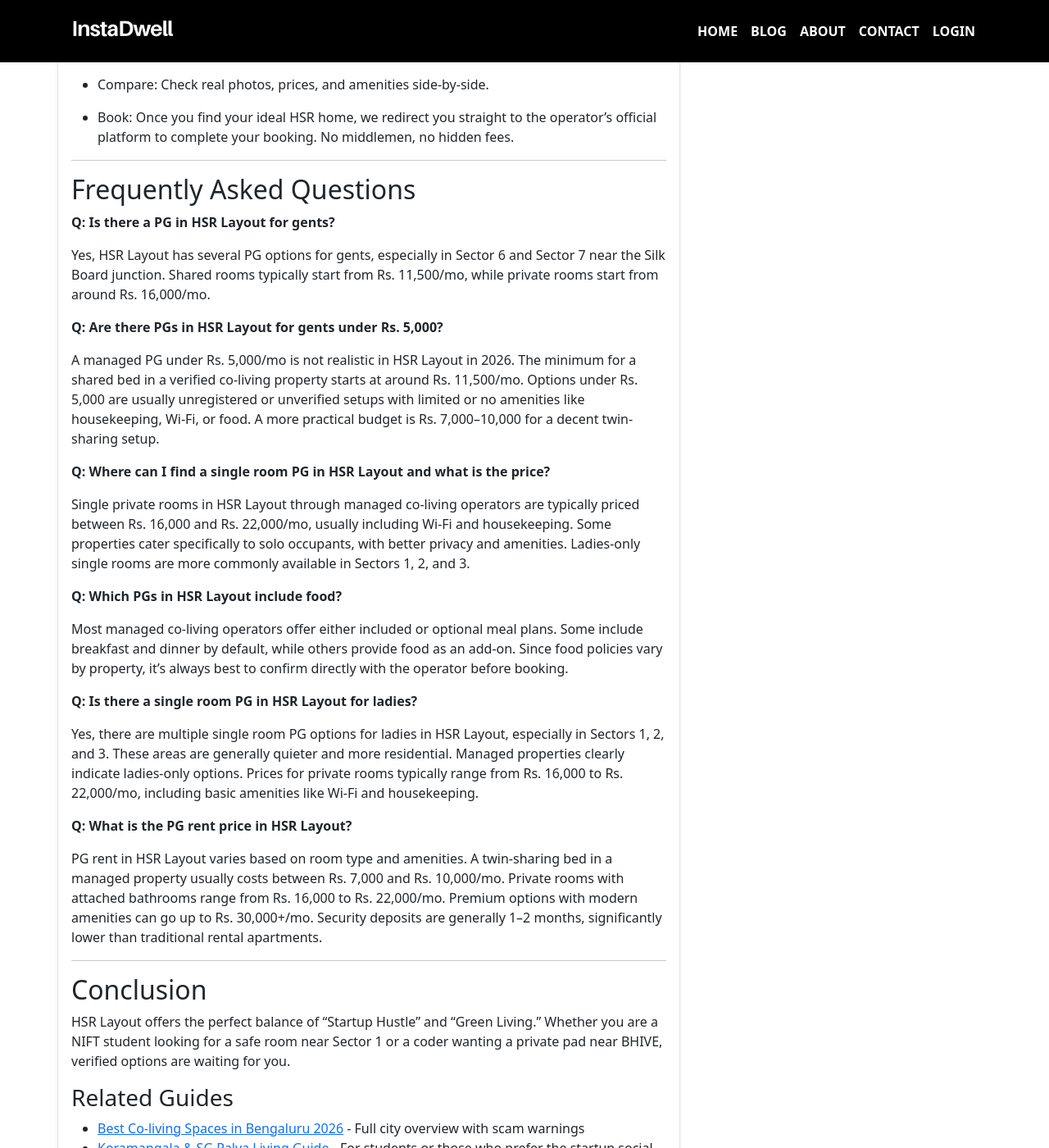
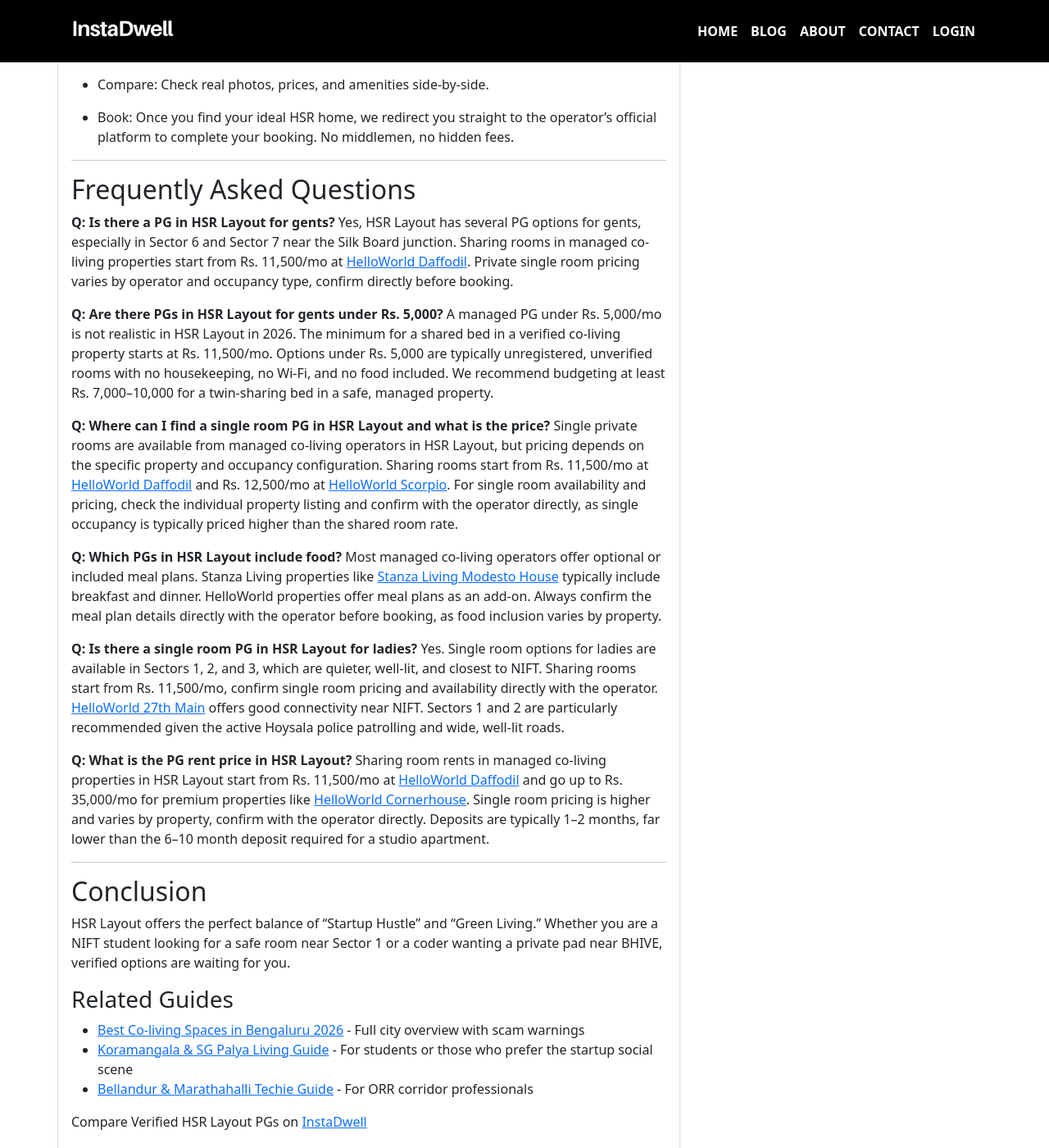
Before and after one commit to instadw/instadwell-blog, a Jekyll site: the page built from _posts/2026-2-01-top-10-co-living-spaces-in-hsr-layout-and-startup-hub-living-guide-2026.md, in a window 1280 px wide and 1400 px high, scrolled down 4503 px. Shown: the whole window at 82% size. Built offline with Jekyll 4.4.1, drawn with Linux system fonts in a browser that asks for light colours.

Commit message:
Update 2026-2-01-top-10-co-living-spaces-in-hsr-layout-and-startup-hub-living-guide-2026.md

```diff
--- a/_posts/2026-2-01-top-10-co-living-spaces-in-hsr-layout-and-startup-hub-living-guide-2026.md
+++ b/_posts/2026-2-01-top-10-co-living-spaces-in-hsr-layout-and-startup-hub-living-guide-2026.md
@@ -12,17 +12,17 @@
 date: 2026-2-01T09:14:00.000+05:30
 faq:
   - question: "Is there a PG in HSR Layout for gents?"
-    answer: "Yes, HSR Layout has several PG options for gents, especially in Sector 6 and Sector 7 near the Silk Board junction. Shared rooms start from Rs. 11,500/mo and private rooms from Rs. 16,000/mo."
+    answer: "Yes, HSR Layout has several PG options for gents, especially in Sector 6 and Sector 7 near the Silk Board junction. Shared rooms in managed co-living properties start from Rs. 11,500/mo. Private single room pricing varies by operator and occupancy type, confirm directly before booking."
   - question: "Are there PGs in HSR Layout for gents under Rs. 5,000?"
     answer: "A managed PG under Rs. 5,000/mo is not realistic in HSR Layout in 2026. The minimum for a shared bed in a verified co-living property starts at Rs. 11,500/mo. Options under Rs. 5,000 are typically unregistered, unverified rooms with no housekeeping, no Wi-Fi, and no food included. We recommend budgeting at least Rs. 7,000–10,000 for a twin-sharing bed in a safe, managed property."
   - question: "Where can I find a single room PG in HSR Layout and what is the price?"
-    answer: "Single private rooms in HSR Layout through managed co-living operators on InstaDwell are priced between Rs. 16,000 and Rs. 22,000/mo, inclusive of Wi-Fi and housekeeping. Properties like HelloWorld Castle Bran and HelloWorld 19th Main are popular picks for solo occupancy. If you need a single room for ladies specifically, Sectors 1, 2, and 3 have the most verified ladies-only single room options, starting from Rs. 16,000/mo."
+    answer: "Single private rooms are available from managed co-living operators in HSR Layout, but pricing depends on the specific property and occupancy configuration. Sharing room prices start from Rs. 11,500/mo. For single room availability and pricing, check the individual property listing and confirm with the operator directly, as single occupancy is typically priced higher than the shared room rate."
   - question: "Which PGs in HSR Layout include food?"
-    answer: "Most managed co-living operators listed on InstaDwell offer optional or included meal plans. Stanza Living properties typically include breakfast and dinner. HelloWorld properties offer meal plans as an add-on. Always confirm the meal plan details directly with the operator before booking, as food inclusion varies by property."
+    answer: "Most managed co-living operators offer optional or included meal plans. Stanza Living properties typically include breakfast and dinner. HelloWorld properties offer meal plans as an add-on. Always confirm the meal plan details directly with the operator before booking, as food inclusion varies by property."
   - question: "Is there a single room PG in HSR Layout for ladies?"
-    answer: "Yes. Single room PG options for ladies in HSR Layout are available in Sectors 1, 2, and 3, which are quieter, well-lit, and closest to NIFT. Managed operators on InstaDwell clearly mark ladies-only properties. Prices for a single private room for ladies range from Rs. 16,000 to Rs. 22,000/mo with Wi-Fi and housekeeping included. Sectors 1 and 2 are particularly recommended given the active Hoysala police patrolling and wide, well-lit roads."
+    answer: "Yes. Single room options for ladies are available in Sectors 1, 2, and 3, which are quieter, well-lit, and closest to NIFT. Managed operators clearly mark ladies-only properties. Sharing rooms start from Rs. 11,500/mo, confirm single room pricing and availability directly with the operator. Sectors 1 and 2 are particularly recommended given the active Hoysala police patrolling and wide, well-lit roads."
   - question: "What is the PG rent price in HSR Layout?"
-    answer: "PG rent in HSR Layout depends on the room type and operator. A twin-sharing bed in a managed co-living property costs Rs. 7,000–10,000/mo. A private room with an attached bathroom runs Rs. 16,000–22,000/mo. Premium private rooms with modern amenities go up to Rs. 35,000/mo. Deposits are typically 1–2 months, which is far lower than the 6–10 month deposit required for a studio apartment."
+    answer: "Sharing room rents in managed co-living properties in HSR Layout start from Rs. 11,500/mo and go up to Rs. 35,000/mo for premium properties. Single room pricing is higher and varies by property, confirm with the operator directly. Deposits are typically 1–2 months, far lower than the 6–10 month deposit required for a studio apartment."
 ---
 
 HSR Layout is Bangalore's startup capital. With wide roads, parks in every sector, and the best cafes like Third Wave and Blue Tokai, it is the most livable neighborhood for techies and founders.
@@ -172,33 +172,22 @@
 ## Frequently Asked Questions
 
 **Q: Is there a PG in HSR Layout for gents?**
-
-Yes, HSR Layout has several PG options for gents, especially in Sector 6 and Sector 7 near the Silk Board junction. Shared rooms typically start from Rs. 11,500/mo, while private rooms start from around Rs. 16,000/mo.
-
+Yes, HSR Layout has several PG options for gents, especially in Sector 6 and Sector 7 near the Silk Board junction. Sharing rooms in managed co-living properties start from Rs. 11,500/mo at [HelloWorld Daffodil](https://instadwell.com/properties/3193-helloworld-daffodil). Private single room pricing varies by operator and occupancy type, confirm directly before booking.
 
 **Q: Are there PGs in HSR Layout for gents under Rs. 5,000?**
-
-A managed PG under Rs. 5,000/mo is not realistic in HSR Layout in 2026. The minimum for a shared bed in a verified co-living property starts at around Rs. 11,500/mo. Options under Rs. 5,000 are usually unregistered or unverified setups with limited or no amenities like housekeeping, Wi-Fi, or food. A more practical budget is Rs. 7,000–10,000 for a decent twin-sharing setup.
-
+A managed PG under Rs. 5,000/mo is not realistic in HSR Layout in 2026. The minimum for a shared bed in a verified co-living property starts at Rs. 11,500/mo. Options under Rs. 5,000 are typically unregistered, unverified rooms with no housekeeping, no Wi-Fi, and no food included. We recommend budgeting at least Rs. 7,000–10,000 for a twin-sharing bed in a safe, managed property.
 
 **Q: Where can I find a single room PG in HSR Layout and what is the price?**
-
-Single private rooms in HSR Layout through managed co-living operators are typically priced between Rs. 16,000 and Rs. 22,000/mo, usually including Wi-Fi and housekeeping. Some properties cater specifically to solo occupants, with better privacy and amenities. Ladies-only single rooms are more commonly available in Sectors 1, 2, and 3.
-
+Single private rooms are available from managed co-living operators in HSR Layout, but pricing depends on the specific property and occupancy configuration. Sharing rooms start from Rs. 11,500/mo at [HelloWorld Daffodil](https://instadwell.com/properties/3193-helloworld-daffodil) and Rs. 12,500/mo at [HelloWorld Scorpio](https://instadwell.com/properties/3190-helloworld-scorpio). For single room availability and pricing, check the individual property listing and confirm with the operator directly, as single occupancy is typically priced higher than the shared room rate.
 
 **Q: Which PGs in HSR Layout include food?**
-
-Most managed co-living operators offer either included or optional meal plans. Some include breakfast and dinner by default, while others provide food as an add-on. Since food policies vary by property, it’s always best to confirm directly with the operator before booking.
-
+Most managed co-living operators offer optional or included meal plans. Stanza Living properties like [Stanza Living Modesto House](https://instadwell.com/properties/2605-modesto-house) typically include breakfast and dinner. HelloWorld properties offer meal plans as an add-on. Always confirm the meal plan details directly with the operator before booking, as food inclusion varies by property.
 
 **Q: Is there a single room PG in HSR Layout for ladies?**
-
-Yes, there are multiple single room PG options for ladies in HSR Layout, especially in Sectors 1, 2, and 3. These areas are generally quieter and more residential. Managed properties clearly indicate ladies-only options. Prices for private rooms typically range from Rs. 16,000 to Rs. 22,000/mo, including basic amenities like Wi-Fi and housekeeping.
-
+Yes. Single room options for ladies are available in Sectors 1, 2, and 3, which are quieter, well-lit, and closest to NIFT. Sharing rooms start from Rs. 11,500/mo, confirm single room pricing and availability directly with the operator. [HelloWorld 27th Main](https://instadwell.com/properties/3206-helloworld-27thmain) offers good connectivity near NIFT. Sectors 1 and 2 are particularly recommended given the active Hoysala police patrolling and wide, well-lit roads.
 
 **Q: What is the PG rent price in HSR Layout?**
-
-PG rent in HSR Layout varies based on room type and amenities. A twin-sharing bed in a managed property usually costs between Rs. 7,000 and Rs. 10,000/mo. Private rooms with attached bathrooms range from Rs. 16,000 to Rs. 22,000/mo. Premium options with modern amenities can go up to Rs. 30,000+/mo. Security deposits are generally 1–2 months, significantly lower than traditional rental apartments.
+Sharing room rents in managed co-living properties in HSR Layout start from Rs. 11,500/mo at [HelloWorld Daffodil](https://instadwell.com/properties/3193-helloworld-daffodil) and go up to Rs. 35,000/mo for premium properties like [HelloWorld Cornerhouse](https://instadwell.com/properties/3211-helloworld-cornerhouse). Single room pricing is higher and varies by property, confirm with the operator directly. Deposits are typically 1–2 months, far lower than the 6–10 month deposit required for a studio apartment.
 
 ----------
 
```
